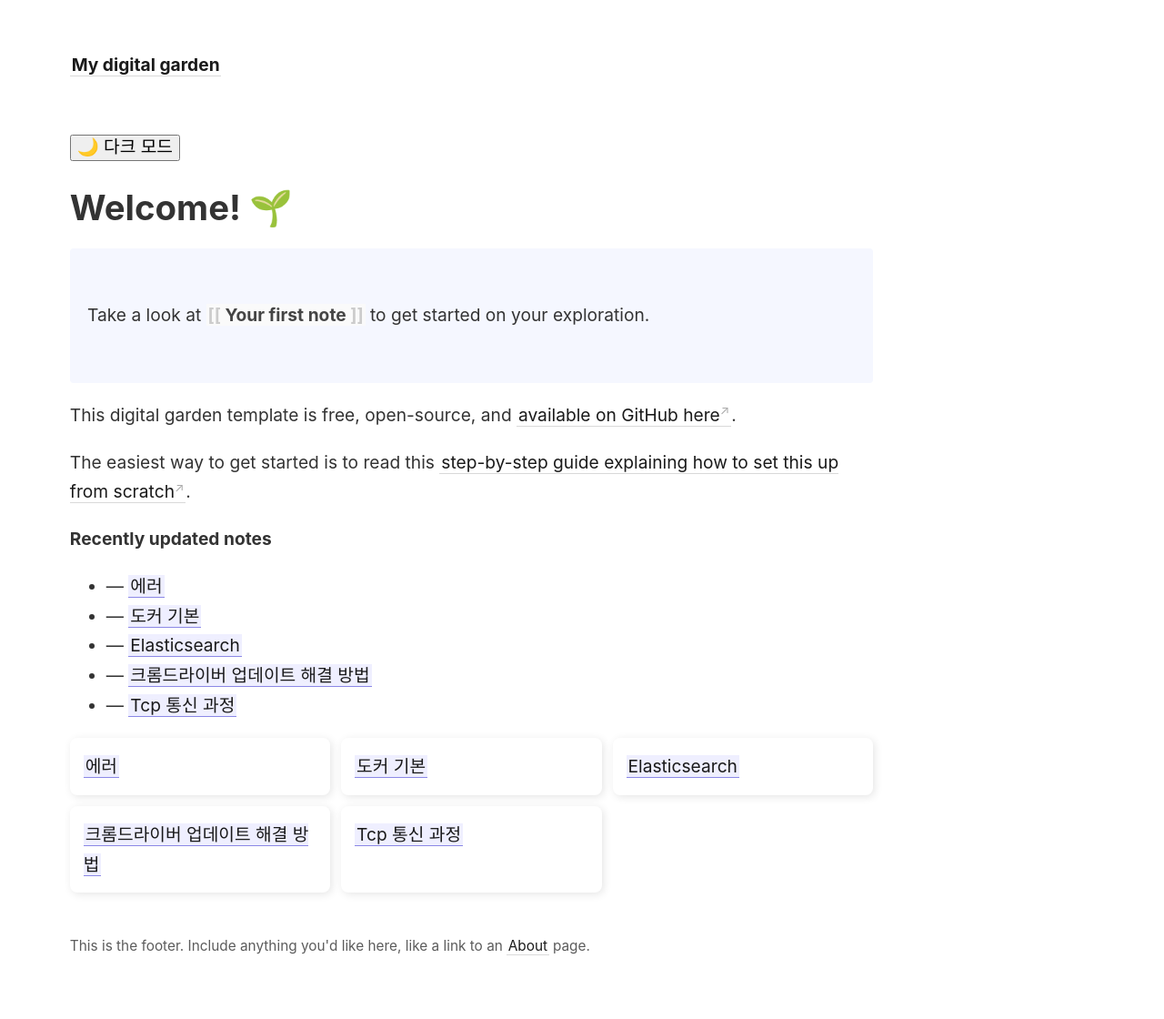
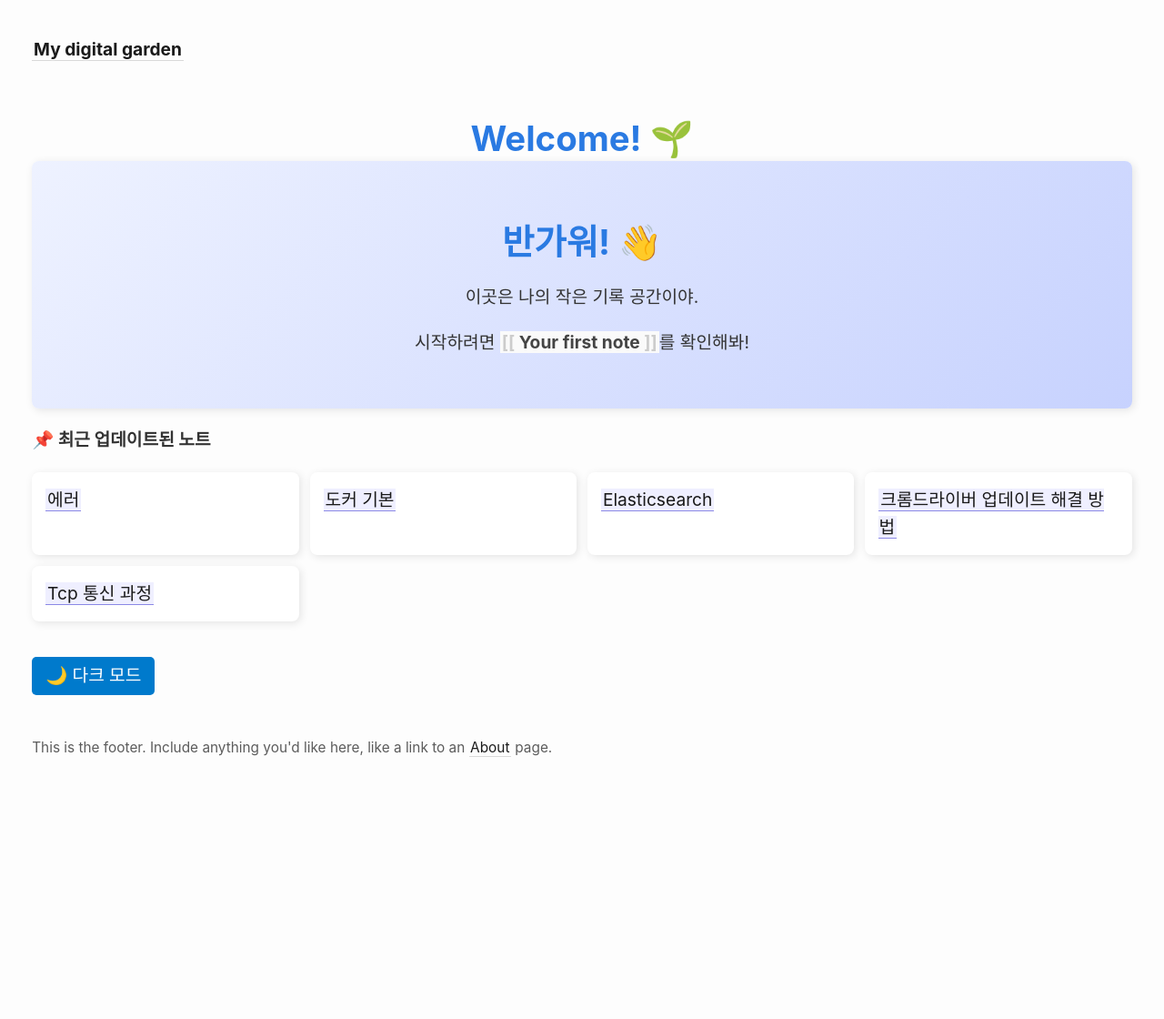
Before and after one commit to ftfg777/note, a Jekyll site: the page built from _pages/index.md, in a window 1280 px wide. Shown: the whole page at 91% size. Built offline with Jekyll 4.4.1, drawn with Linux system fonts in a browser that asks for light colours; after the commit the page ends 900 px from its top, so only the background shows below that; part of the change alters nothing that is shown.

Commit message:
Update index.md

```diff
--- a/_pages/index.md
+++ b/_pages/index.md
@@ -5,35 +5,15 @@ id: home
 permalink: /
 ---
 
-<button id="toggle-dark-mode">🌙 다크 모드</button>
-
-<script>
-  const toggleButton = document.getElementById('toggle-dark-mode');
-  toggleButton.addEventListener('click', function () {
-    document.body.classList.toggle('dark-mode');
-  });
-</script>
-
 # Welcome! 🌱
 
-<p style="padding: 3em 1em; background: #f5f7ff; border-radius: 4px;">
-  Take a look at <span style="font-weight: bold">[[Your first note]]</span> to get started on your exploration.
-</p>
+<div class="welcome-card">
+  <h1>반가워! 👋</h1>
+  <p>이곳은 나의 작은 기록 공간이야.</p>
+  <p>시작하려면 <strong>[[Your first note]]</strong>를 확인해봐!</p>
+</div>
 
-This digital garden template is free, open-source, and [available on GitHub here](https://github.com/maximevaillancourt/digital-garden-jekyll-template).
-
-The easiest way to get started is to read this [step-by-step guide explaining how to set this up from scratch](https://maximevaillancourt.com/blog/setting-up-your-own-digital-garden-with-jekyll).
-
-<strong>Recently updated notes</strong>
-
-<ul>
-  {% assign recent_notes = site.notes | sort: "last_modified_at_timestamp" | reverse %}
-  {% for note in recent_notes limit: 5 %}
-    <li>
-      {{ note.last_modified_at | date: "%Y-%m-%d" }} — <a class="internal-link" href="{{ site.baseurl }}{{ note.url }}">{{ note.title }}</a>
-    </li>
-  {% endfor %}
-</ul>
+<strong>📌 최근 업데이트된 노트</strong>
 
 <div class="recent-notes">
   {% assign recent_notes = site.notes | sort: "last_modified_at_timestamp" | reverse %}
@@ -45,12 +25,34 @@ The easiest way to get started is to read this [step-by-step guide explaining ho
   {% endfor %}
 </div>
 
+<button id="toggle-dark-mode">🌙 다크 모드</button>
+
 <style>
-  .wrapper {
-    max-width: 46em;
+  /* 기본 스타일 */
+  body {
+    font-family: 'Inter', sans-serif;
+    background-color: #fdfdfd;
+    color: #333;
+    line-height: 1.6;
+    padding: 20px;
   }
 
-   .recent-notes {
+  h1 {
+    color: #2a7ae2;
+    text-align: center;
+  }
+
+  /* 환영 메시지 카드 */
+  .welcome-card {
+    background: linear-gradient(135deg, #eef2ff, #c7d2fe);
+    padding: 2em;
+    border-radius: 8px;
+    text-align: center;
+    box-shadow: 2px 2px 10px rgba(0, 0, 0, 0.1);
+  }
+
+  /* 최근 노트 리스트 */
+  .recent-notes {
     margin-top: 20px;
     display: grid;
     grid-template-columns: repeat(auto-fit, minmax(250px, 1fr));
@@ -62,22 +64,57 @@ The easiest way to get started is to read this [step-by-step guide explaining ho
     padding: 15px;
     border-radius: 8px;
     box-shadow: 2px 2px 10px rgba(0, 0, 0, 0.1);
+    transition: transform 0.2s ease-in-out;
+  }
+
+  .note-card:hover {
+    transform: scale(1.03);
   }
 
   .note-date {
     font-size: 0.9em;
     color: gray;
   }
+
+  /* 버튼 스타일 */
+  #toggle-dark-mode {
+    margin-top: 20px;
+    padding: 10px 15px;
+    border: none;
+    background-color: #007acc;
+    color: white;
+    border-radius: 5px;
+    cursor: pointer;
+  }
+
+  #toggle-dark-mode:hover {
+    background-color: #005f99;
+  }
+
+  /* 다크 모드 스타일 */
+  body.dark-mode {
+    background-color: #1e1e1e;
+    color: #ffffff;
+  }
+
+  .dark-mode a {
+    color: #4dabf7;
+  }
+
   .dark-mode .note-card {
-  background: #2a2a2a;
-  box-shadow: none;
+    background: #2a2a2a;
+    box-shadow: none;
   }
-  body.dark-mode {
-  background-color: #1e1e1e;
-  color: #ffffff;
-}
 
-.dark-mode a {
-  color: #4dabf7;
-}
+  .dark-mode #toggle-dark-mode {
+    background-color: #facc15;
+    color: black;
+  }
 </style>
+
+<script>
+  const toggleButton = document.getElementById('toggle-dark-mode');
+  toggleButton.addEventListener('click', function () {
+    document.body.classList.toggle('dark-mode');
+  });
+</script>
```
